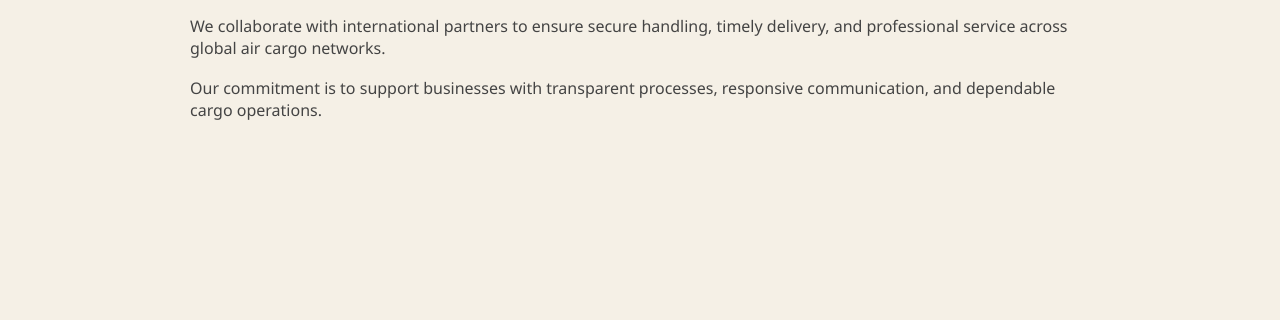
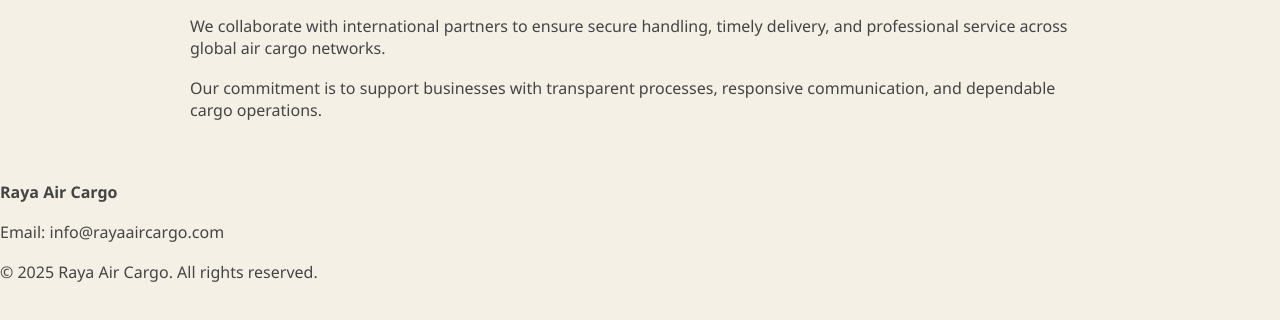
Before and after one commit to Farzi99/Raya-website, a plain HTML site: page about.html in a window 1280 px wide. Shown: the part 232-552 px from the top of the page. Drawn offline with Linux system fonts and the light colour scheme.

Commit message:
Update about.html

```diff
--- a/about.html
+++ b/about.html
@@ -102,6 +102,13 @@ p {
       responsive communication, and dependable cargo operations.
     </p>
   </div>
+<footer class="footer">
+  <div class="footer-container">
+    <p><strong>Raya Air Cargo</strong></p>
+    <p>Email: info@rayaaircargo.com</p>
+    <p>© 2025 Raya Air Cargo. All rights reserved.</p>
+  </div>
+</footer>
 
 </body>
 </html>
```
